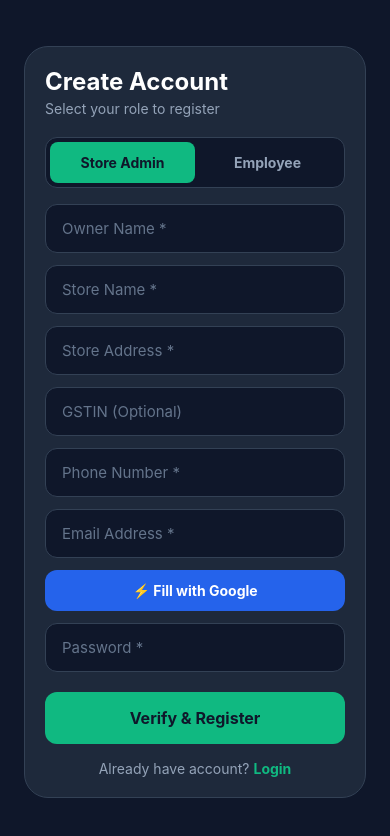
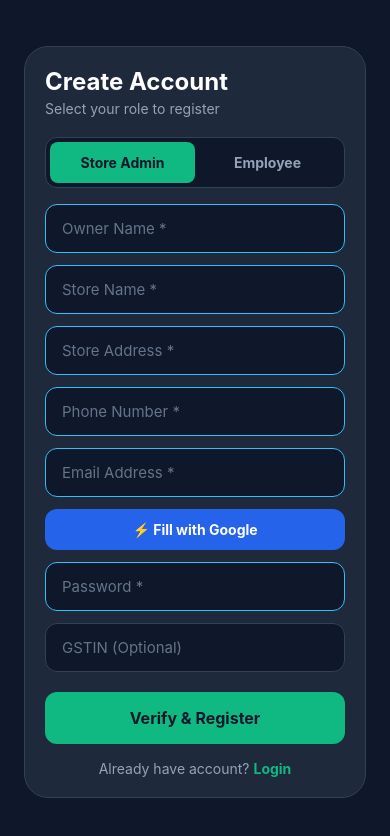
Before and after one commit to yashhssoni/Billpe, a React Native app in the folder mobile-app/: screen /Register in a window 390 px wide. Shown: the top 836 px of the page. Built offline with nearby package versions, Linux system fonts and the light colour scheme; what @react-native-google-signin/google-signin would draw is missing.

Commit message:
every thing is final

```diff
--- a/mobile-app/src/navigation/AdminStack.js
+++ b/mobile-app/src/navigation/AdminStack.js
@@ -1,6 +1,5 @@
 import React from 'react';
 import { createNativeStackNavigator } from '@react-navigation/native-stack';
-
 
 import AdminDashboard from '../screens/AdminDashboard';
 import BarcodeGenerator from '../screens/BarcodeGenerator';
@@ -15,6 +14,9 @@ import ProfileScreen from '../screens/ProfileScreen';
 import SupportScreen from '../screens/SupportScreen';
 import ReviewScreen from '../screens/ReviewScreen';
 import FaqScreen from '../screens/FaqScreen';
+
+import EmployeeScreen from '../screens/EmployeeScreen';
+import ReturnStockScreen from '../screens/ReturnStockScreen';
 
 const Stack = createNativeStackNavigator();
 
@@ -33,6 +35,9 @@ export default function AdminStack() {
       <Stack.Screen name="SupportScreen" component={SupportScreen} />
       <Stack.Screen name="ReviewScreen" component={ReviewScreen} />
       <Stack.Screen name="FaqScreen" component={FaqScreen} />
+
+      <Stack.Screen name="EmployeeScreen" component={EmployeeScreen} />
+      <Stack.Screen name="ReturnStock" component={ReturnStockScreen} />
     </Stack.Navigator>
   );
 }
--- a/mobile-app/src/screens/AdminDashboard.js
+++ b/mobile-app/src/screens/AdminDashboard.js
@@ -26,7 +26,8 @@ export default function AdminDashboard({ navigation }) {
     { title: t('soldHistoryCard'), icon: '💰', screen: 'SoldItemsScreen' },
     { title: t('addEmployeeCard'), icon: '👥', screen: 'AddEmployeeScreen' },
     { title: t('subscriptionCard'), icon: '💳', screen: 'SubscriptionScreen' },
-    { title: t('settingsSupportCard'), icon: '⚙️', screen: 'SettingsHubScreen', isFullWidth: true },
+    { title: t('settingsSupportCard'), icon: '⚙️', screen: 'SettingsHubScreen' },
+    { title: t('switchToBilling'), icon: '🛒', screen: 'EmployeeScreen', params: { isAdminSwitch: true } },
   ];
 
   useEffect(() => {
@@ -102,26 +103,25 @@ export default function AdminDashboard({ navigation }) {
             </TouchableOpacity>
           </View>
         </View>
+
         <View style={styles.grid}>
           {menuItems.map((item, index) => (
             <TouchableOpacity
               key={index}
-              onPress={() => navigation.navigate(item.screen)}
-              style={[styles.card, item.isFullWidth && styles.fullWidthCard]}
+              onPress={() => navigation.navigate(item.screen, item.params ? item.params : undefined)}
+              style={styles.card}
               activeOpacity={0.7}
             >
               <View style={styles.iconBox}>
                 <Text style={{ fontSize: 24 }}>{item.icon}</Text>
               </View>
-              <View style={item.isFullWidth ? { marginLeft: 14, flex: 1 } : null}>
-                <Text style={styles.cardTitle}>{item.title}</Text>
-                {item.isFullWidth && (
-                  <Text style={styles.cardSubtitle}>{t('settingsSubText')}</Text>
-                )}
+              <View>
+                <Text style={styles.cardTitle} numberOfLines={1}>{item.title}</Text>
               </View>
             </TouchableOpacity>
           ))}
         </View>
+
         {!hasReviewed && (
           <View style={styles.reviewSection}>
             <View style={styles.reviewHeaderRow}>
@@ -188,9 +188,8 @@ const styles = StyleSheet.create({
 
   grid: { flexDirection: 'row', flexWrap: 'wrap', justifyContent: 'space-between' },
   card: { width: '48%', backgroundColor: '#1e293b', padding: 18, borderRadius: 20, borderWidth: 1, borderColor: '#334155', marginBottom: 14 },
-  fullWidthCard: { width: '100%', flexDirection: 'row', alignItems: 'center', borderColor: '#38bdf8', backgroundColor: '#1e293b' },
   iconBox: { width: 48, height: 48, borderRadius: 12, backgroundColor: 'rgba(16, 185, 129, 0.1)', borderWidth: 1, borderColor: 'rgba(16, 185, 129, 0.2)', justifyContent: 'center', alignItems: 'center' },
-  cardTitle: { color: '#fff', fontWeight: 'bold', fontSize: 15, marginTop: 8 },
+  cardTitle: { color: '#fff', fontWeight: 'bold', fontSize: 14, marginTop: 8 },
   cardSubtitle: { color: '#94a3b8', fontSize: 12, marginTop: 2 },
 
   reviewSection: {
--- a/mobile-app/src/screens/EmployeeScreen.js
+++ b/mobile-app/src/screens/EmployeeScreen.js
@@ -12,10 +12,13 @@ import LanguageSwitcher from '../components/LanguageSwitcher';
 import { useSales } from '../hooks/useSales';
 import BackButton from '../components/BackButton';
 
-export default function EmployeeScreen({ navigation }) {
+export default function EmployeeScreen({ navigation, route }) {
   const { user, logout } = useContext(AuthContext);
   const { t } = useContext(LanguageContext);
   const { loading: salesLoading, processCheckout } = useSales();
+
+  const isAdminSwitch = route?.params?.isAdminSwitch || false;
+
   const [permission, requestPermission] = useCameraPermissions();
   const [scanner, setScanner] = useState(false);
   const [cart, setCart] = useState([]);
@@ -462,7 +465,7 @@ export default function EmployeeScreen({ navigation }) {
       setSplitOnline('');
       fetchTodayLiveSales();
     } else {
-      Alert.alert('Checkout Failed 🔒', result.message || t('Error completing checkout.'));
+      Alert.alert(t('Checkout Failed 🔒'), result.message || t('Error completing checkout.'));
     }
   };
 
@@ -483,9 +486,21 @@ export default function EmployeeScreen({ navigation }) {
 
   return (
     <View style={styles.container}>
-      {/* Top Header */}
+      {isAdminSwitch && (
+        <View style={styles.adminBanner}>
+          <Text style={styles.adminBannerText}>{t('Billing Mode')}</Text>
+          <TouchableOpacity
+            style={styles.backToAdminBtn}
+            onPress={() => navigation.goBack()}
+            activeOpacity={0.8}
+          >
+            <Text style={styles.backToAdminText}>{t('← Back to Admin')}</Text>
+          </TouchableOpacity>
+        </View>
+      )}
+
       <View style={styles.topBar}>
-        <Text style={styles.header}>Employee Portal</Text>
+        <Text style={styles.header}>{t('Employee Portal')}</Text>
         <View style={styles.headerActions}>
           <LanguageSwitcher />
           <TouchableOpacity onPress={handleLogoutPress} style={styles.logoutBtn}>
@@ -607,6 +622,7 @@ export default function EmployeeScreen({ navigation }) {
               if (revealTimerRef.current) clearTimeout(revealTimerRef.current);
               setCurrentScanned(null);
               setShowLowestRate(false);
+              setManualPrice('');
             }}
             color="#64748b"
           />
@@ -896,6 +912,23 @@ const styles = StyleSheet.create({
   cardBox: { backgroundColor: '#1e293b', padding: 14, borderRadius: 14, borderWidth: 1, borderColor: '#334155' },
   fieldHeading: { color: '#94a3b8', fontSize: 11, fontWeight: 'bold', textTransform: 'uppercase', marginBottom: 6 },
 
+  adminBanner: {
+    flexDirection: 'row',
+    alignItems: 'center',
+    justifyContent: 'flex-start',
+    gap: 12,
+    backgroundColor: '#1e293b',
+    borderWidth: 1,
+    borderColor: '#38bdf8',
+    paddingHorizontal: 14,
+    paddingVertical: 10,
+    borderRadius: 10,
+    marginBottom: 16
+  },
+  adminBannerText: { color: '#38bdf8', fontWeight: 'bold', fontSize: 13 },
+  backToAdminBtn: { backgroundColor: '#38bdf8', paddingHorizontal: 10, paddingVertical: 5, borderRadius: 6 },
+  backToAdminText: { color: '#0f172a', fontSize: 11, fontWeight: 'bold' },
+
   uniformCameraOverlay: {
     position: 'absolute',
     top: 40,
@@ -968,7 +1001,7 @@ const styles = StyleSheet.create({
   qtyBtnText: { color: '#fff', fontSize: 20, fontWeight: 'bold' },
   qtyInput: { flex: 1, textAlign: 'center', fontSize: 16, fontWeight: 'bold' },
 
-  cartHeaderRow: { flexDirection: 'row', justifyContent: 'space-between', alignItems: 'center', marginTop: 14, marginBottom: 8 },
+  cartHeaderRow: { flexDirection: 'row', justify: 'space-between', alignItems: 'center', marginTop: 14, marginBottom: 8 },
   grandBaseHoldBtn: { backgroundColor: 'rgba(56, 189, 248, 0.15)', borderWidth: 1, borderColor: '#38bdf8', paddingHorizontal: 8, paddingVertical: 4, borderRadius: 6 },
   grandBaseHoldText: { color: '#38bdf8', fontSize: 11, fontWeight: 'bold' },
 
--- a/mobile-app/src/screens/RegisterScreen.js
+++ b/mobile-app/src/screens/RegisterScreen.js
@@ -111,8 +111,9 @@ export default function RegisterScreen({ navigation }) {
             </TouchableOpacity>
           </View>
 
+          {/* Mandatory Field */}
           <TextInput
-            style={styles.input}
+            style={[styles.input, styles.mandatoryInput]}
             placeholder={role === 'admin' ? t('ownerNameAdmin') : t('ownerNameEmp')}
             placeholderTextColor="#64748b"
             value={form.ownerName}
@@ -122,33 +123,29 @@ export default function RegisterScreen({ navigation }) {
 
           {role === 'admin' && (
             <>
+              {/* Mandatory Field */}
               <TextInput
-                style={styles.input}
+                style={[styles.input, styles.mandatoryInput]}
                 placeholder={t('storeNameReq')}
                 placeholderTextColor="#64748b"
                 value={form.storeName}
                 onChangeText={(val) => setForm({ ...form, storeName: val })}
               />
+              {/* Mandatory Field */}
               <TextInput
-                style={styles.input}
+                style={[styles.input, styles.mandatoryInput]}
                 placeholder={t('storeAddressReq')}
                 placeholderTextColor="#64748b"
                 value={form.address}
                 onChangeText={(val) => setForm({ ...form, address: val })}
               />
-              <TextInput
-                style={styles.input}
-                placeholder={t('gstinOptional')}
-                placeholderTextColor="#64748b"
-                value={form.gstin}
-                onChangeText={(val) => setForm({ ...form, gstin: val })}
-              />
             </>
           )}
 
           {role === 'employee' && (
+            /* Mandatory Field */
             <TextInput
-              style={styles.input}
+              style={[styles.input, styles.mandatoryInput]}
               placeholder={t('storeIdReqEmp')}
               placeholderTextColor="#64748b"
               value={form.storeId}
@@ -156,8 +153,9 @@ export default function RegisterScreen({ navigation }) {
             />
           )}
 
+          {/* Mandatory Field */}
           <TextInput
-            style={styles.input}
+            style={[styles.input, styles.mandatoryInput]}
             placeholder={t('phoneNumberReq')}
             placeholderTextColor="#64748b"
             keyboardType="phone-pad"
@@ -166,8 +164,9 @@ export default function RegisterScreen({ navigation }) {
             autoComplete="tel"
           />
 
+          {/* Mandatory Field */}
           <TextInput
-            style={styles.input}
+            style={[styles.input, styles.mandatoryInput]}
             placeholder={t('emailAddressReq')}
             placeholderTextColor="#64748b"
             value={form.email}
@@ -189,8 +188,9 @@ export default function RegisterScreen({ navigation }) {
             )}
           </TouchableOpacity>
 
+          {/* Mandatory Field */}
           <TextInput
-            style={styles.input}
+            style={[styles.input, styles.mandatoryInput]}
             placeholder={t('passwordReq')}
             placeholderTextColor="#64748b"
             secureTextEntry
@@ -199,6 +199,17 @@ export default function RegisterScreen({ navigation }) {
             autoComplete="password-new"
             textContentType="newPassword"
           />
+
+          {/* Optional Field (GSTIN shifted right below password) */}
+          {role === 'admin' && (
+            <TextInput
+              style={[styles.input, styles.optionalInput]}
+              placeholder={t('gstinOptional')}
+              placeholderTextColor="#64748b"
+              value={form.gstin}
+              onChangeText={(val) => setForm({ ...form, gstin: val })}
+            />
+          )}
 
           <TouchableOpacity onPress={handleSendOTP} disabled={loading} style={styles.btn}>
             {loading ? <ActivityIndicator color="#0f172a" /> : <Text style={styles.btnText}>{t('verifyAndRegisterBtn')}</Text>}
@@ -224,7 +235,9 @@ const styles = StyleSheet.create({
   activeTab: { backgroundColor: '#10b981' },
   tabText: { fontWeight: 'bold', color: '#94a3b8' },
   activeTabText: { color: '#0f172a' },
-  input: { backgroundColor: '#0f172a', color: '#fff', paddingHorizontal: 16, paddingVertical: 14, borderRadius: 12, borderWidth: 1, borderColor: '#334155', marginBottom: 12, fontSize: 15 },
+  input: { backgroundColor: '#0f172a', color: '#fff', paddingHorizontal: 16, paddingVertical: 14, borderRadius: 12, marginBottom: 12, fontSize: 15 },
+  mandatoryInput: { borderWidth: 1.5, borderColor: '#38bdf8' }, // High-contrast border for important fields
+  optionalInput: { borderWidth: 1, borderColor: '#334155' },     // Normal subtle border for optional fields
   btn: { backgroundColor: '#10b981', paddingVertical: 16, borderRadius: 12, alignItems: 'center', marginTop: 8 },
   btnText: { color: '#0f172a', fontWeight: 'bold', fontSize: 16 },
   linkContainer: { marginTop: 16, alignItems: 'center' },
```
Also changed, not shown: mobile-app/src/constants/translations.js (+20 -0 lines), mobile-app/src/screens/SoldItemsScreen.js (+11 -8 lines).
